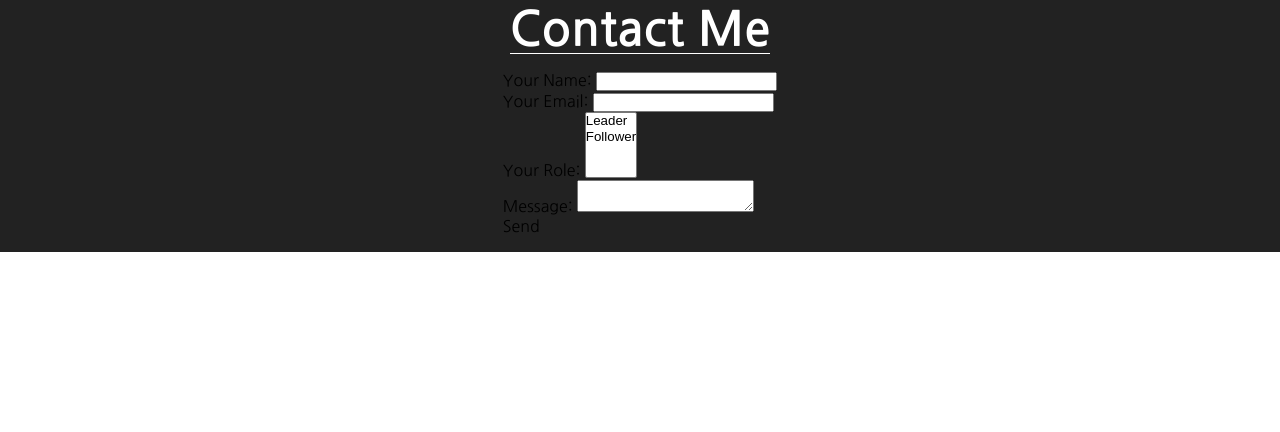
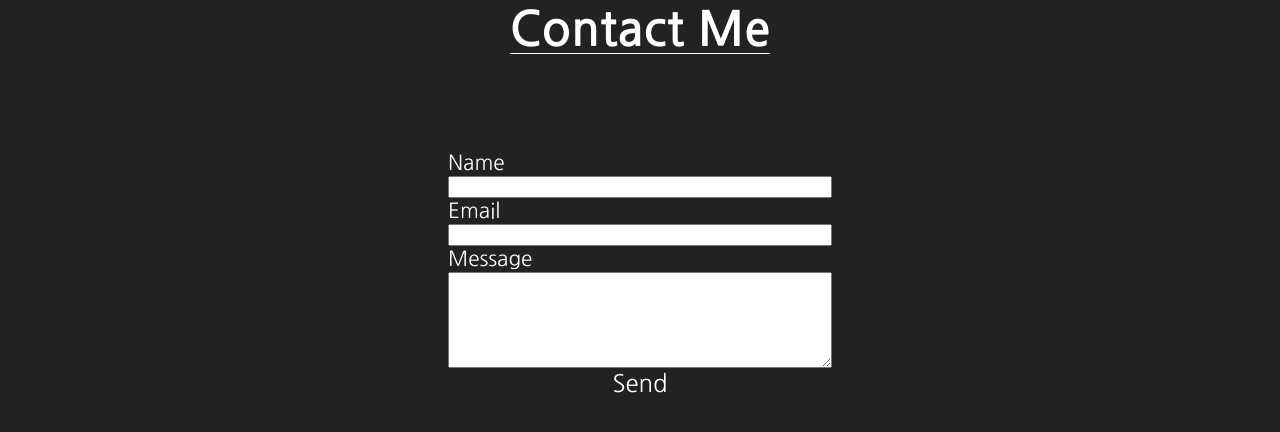
Before and after one commit to CoreyRobinsonDev/portfolio, a React (Create React App) app: page / in a window 1280 px wide. Shown: the part 4796-5228 px from the top of the page. Before the commit the page ends 5048 px from the top, so only its background shows below. Built offline with nearby package versions, Linux system fonts and the light colour scheme.

Commit message:
this should work...

```diff
--- a/public/index.html
+++ b/public/index.html
@@ -25,6 +25,22 @@
     <title>Corey Robinson</title>
   </head>
   <body>
+    <form name="contact" netlify netlify-honeypot="bot-field" action="/" hidden>
+      <label>
+        <h3>Name</H3>
+        <input type='text' name='name' />
+      </label>
+
+      <label>
+        <h3>Email</H3>
+      <input type='email' name='email' />
+      </label>
+      <label>
+        <h3>Message</H3>
+        <textarea name='message' ></textarea>
+      </label>
+      <button type='submit'>Send</button>
+    </form>
     <noscript>You need to enable JavaScript to run this app.</noscript>
     <div id="root"></div>
     <!--
--- a/src/components/Contact.js
+++ b/src/components/Contact.js
@@ -15,31 +15,58 @@ const Title = styled.h2`
   border-bottom: 1px solid;
   margin-bottom: 1rem;
 `
+const Form = styled.form`
+  display: flex;
+  flex-direction: column;
+  color: white;
+  font-size: 1.5rem;
+  margin: 5rem;
+`
+const Input = styled.input`
+  width: 30vw;
+  font-size: 1rem;
 
+  &:focus {
+    outline: none;
+  }
+`
+const Message = styled.textarea`
+  width: 30vw;
+  height: 6rem;
+
+  &:focus {
+    outline: none;
+  }
+`
+const Label = styled.label`
+  display: flex;
+  flex-direction: column;
+`
+const H3 = styled.h3`
+  font-size: 1.3rem;
+  font-weight: normal;
+  `
 
 const Contact = () => {
   return <Footer id="contact">
     <Title>Contact Me</Title>
-    <form name="contact" method="POST" data-netlify="true">
-  <p>
-    <label>Your Name: <input type="text" name="name" /></label>
-  </p>
-  <p>
-    <label>Your Email: <input type="email" name="email" /></label>
-  </p>
-  <p>
-    <label>Your Role: <select name="role[]" multiple>
-      <option value="leader">Leader</option>
-      <option value="follower">Follower</option>
-    </select></label>
-  </p>
-  <p>
-    <label>Message: <textarea name="message"></textarea></label>
-  </p>
-  <p>
-    <button type="submit">Send</button>
-  </p>
-</form>
+    <Form name="contact" method='POST' data-netlify='true' onSubmit='submit'>
+      <input type='hidden' name='form-name' value='contact'></input>
+      <Label>
+        <H3>Name</H3>
+        <Input type='text' name='name' />
+      </Label>
+
+      <Label>
+        <H3>Email</H3>
+      <Input type='email' name='email' />
+      </Label>
+      <Label>
+        <H3>Message</H3>
+        <Message name='message' />
+      </Label>
+      <button type='submit'>Send</button>
+    </Form>
   </Footer>
 }
 export default Contact;
--- a/src/components/Skills.js
+++ b/src/components/Skills.js
@@ -17,6 +17,7 @@ const Title = styled.h2`
 `
 const ImageContainer = styled.div`
   display: flex;
+  justify-content: center;
   flex-wrap: wrap;
   padding: 5rem 30rem;
 `
```
